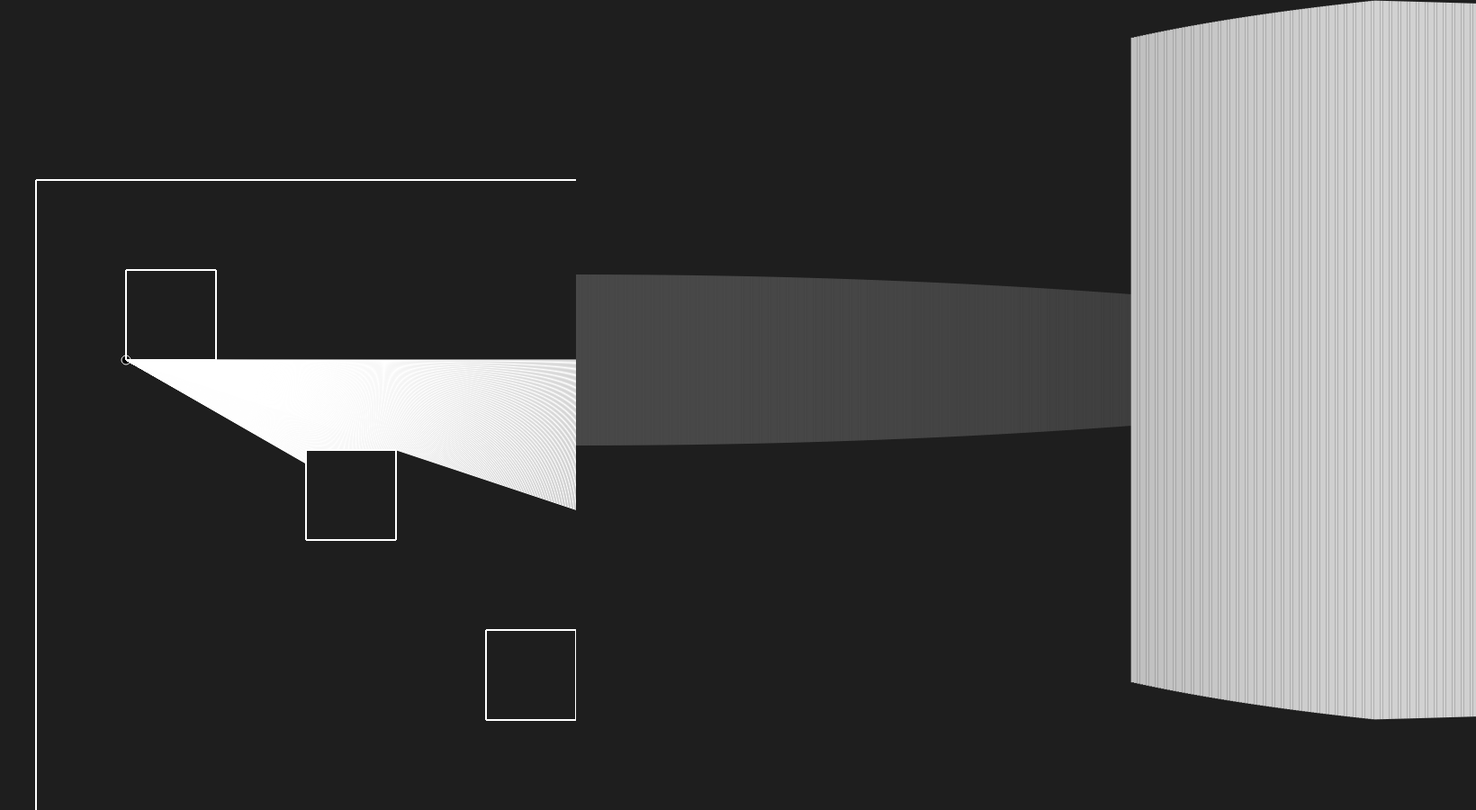
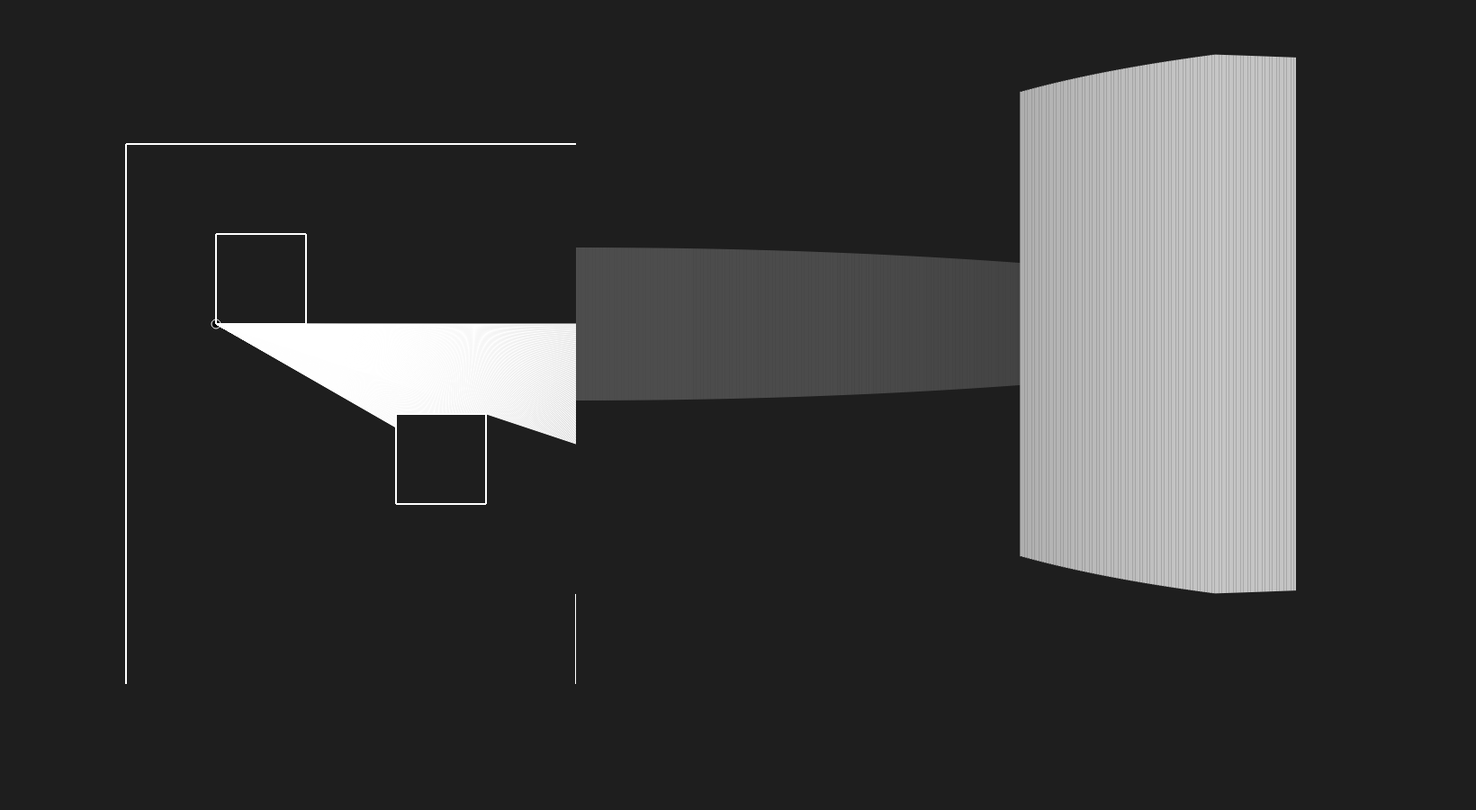
Before and after one commit to Marllon-Freitas/2D-raycasting, a plain HTML site: page index.html in a window 1280 px wide. Shown: the whole page at 90% size, 1640 px wide, since content can reach past the window. After the commit the page ends 800 px from the top, so only its background shows below. Drawn offline with Linux system fonts and the light colour scheme.

Commit message:
feat: new style

```diff
--- a/css/style.css
+++ b/css/style.css
@@ -15,7 +15,7 @@ body {
 }
 
 .container {
-  width: 100%;
+  width: 90%;
   max-width: 1200px;
   margin: 0 auto;
   padding: 0 20px;
@@ -23,5 +23,5 @@ body {
   flex-direction: row;
   align-items: center;
   justify-content: center;
-  height: 100vh;
+  height: 90vh;
 }
--- a/index.html
+++ b/index.html
@@ -8,8 +8,8 @@
 </head>
 <body>
   <div class="container">
-    <canvas id="canvas" width="1000" height="1000"></canvas>
-    <canvas id="canvas-fps" width="1000" height="1000"></canvas>
+    <canvas id="canvas" width="800" height="800"></canvas>
+    <canvas id="canvas-fps" width="800" height="800"></canvas>
   </div>
   <script type="module" src="js/script.js"></script>
   <script type="module" src="js/gameObjects.js"></script>
```
